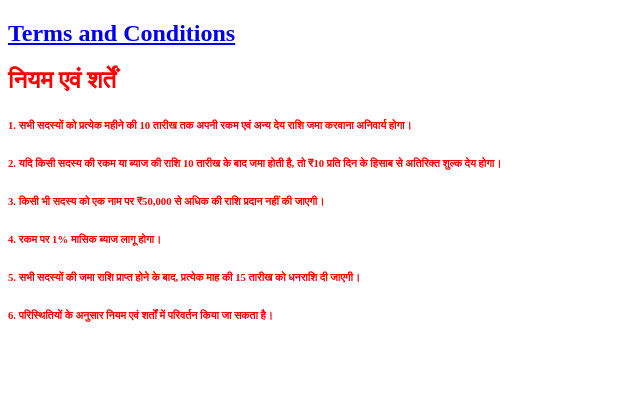
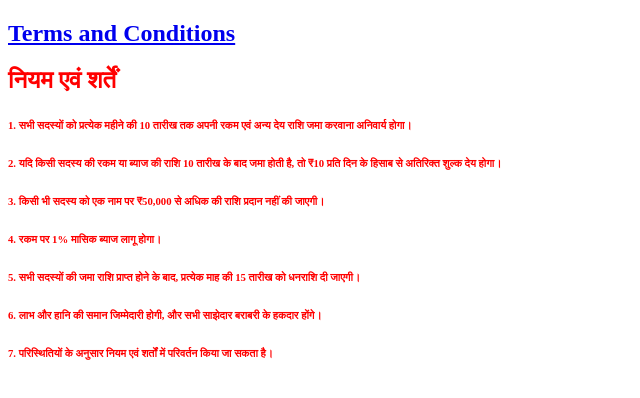
Before and after one commit to RajaPrjapati/Committee, a plain HTML site: page terms and conditions.html in a window 1280 px wide. Shown: the whole page, without its empty margins (0-640 px from the left). Drawn offline with Linux system fonts and the light colour scheme.

Commit message:
Update terms and conditions.html

```diff
--- a/terms and conditions.html
+++ b/terms and conditions.html
@@ -53,7 +53,10 @@
 <h6>5. सभी सदस्यों की जमा राशि प्राप्त होने के बाद, प्रत्येक माह की 15 तारीख को धनराशि दी जाएगी।</h6>
 
 
-<h6>6. परिस्थितियों के अनुसार नियम एवं शर्तों में परिवर्तन किया जा सकता है।</h6>
+<h6>6. लाभ और हानि की समान जिम्मेदारी होगी, और सभी साझेदार बराबरी के हकदार होंगे।</h6>
+
+
+<h6>7. परिस्थितियों के अनुसार नियम एवं शर्तों में परिवर्तन किया जा सकता है।</h6>
 </div>
 </body>
 </html>
```
